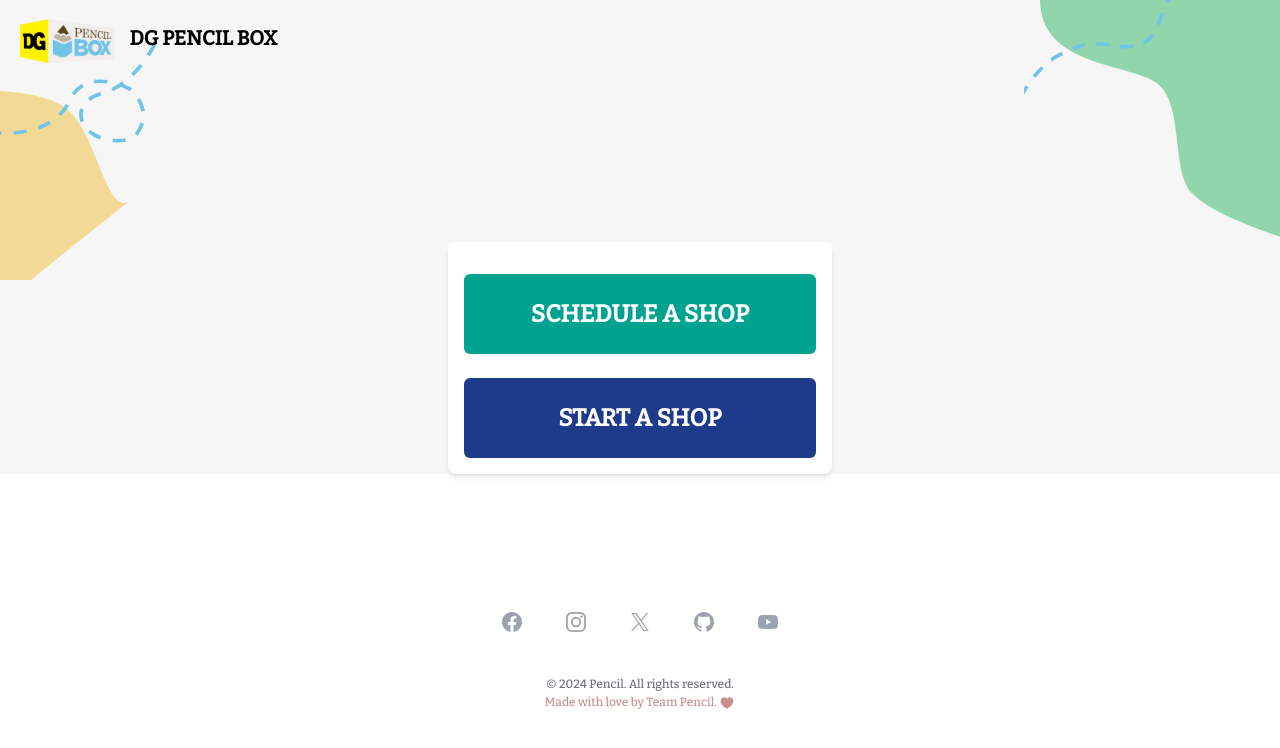
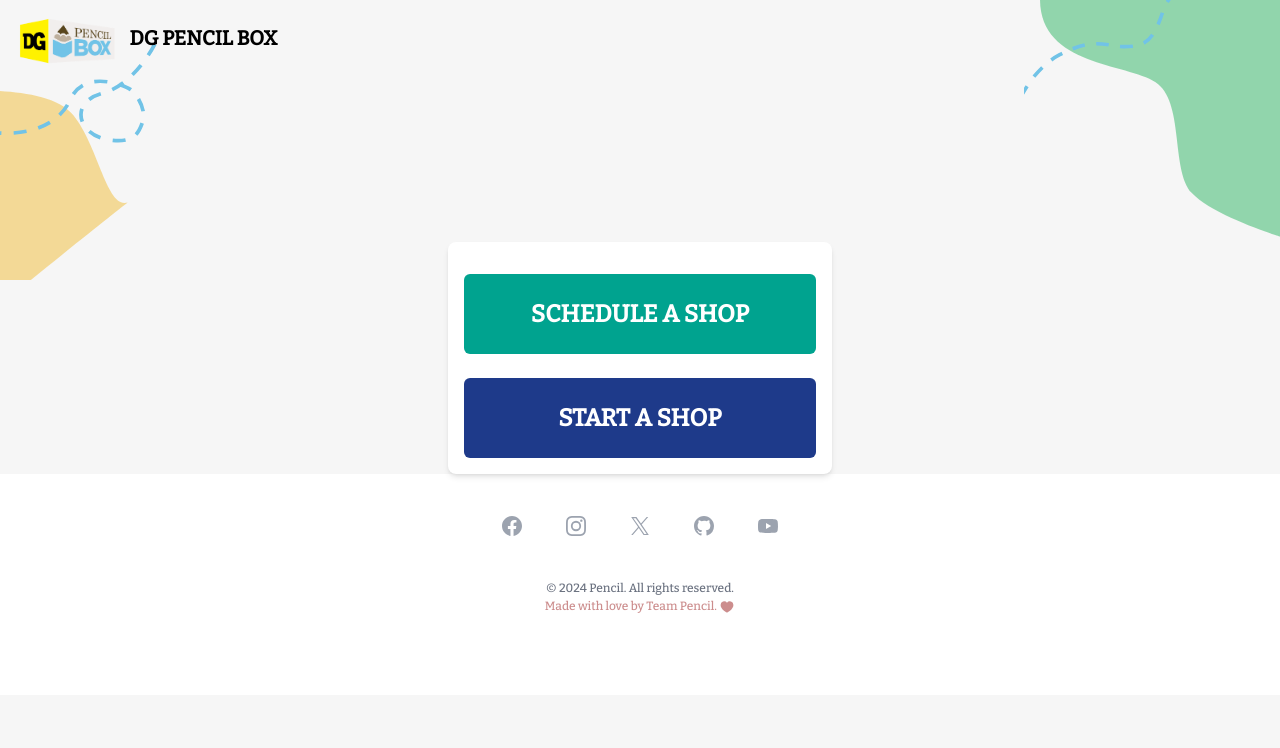
Before and after one commit to Pencil-For-Schools/pencil-tech-ui, a Next.js app: page / in a window 1280 px wide. Shown: the top 748 px of the page. Built offline with nearby package versions, Linux system fonts and the light colour scheme.

Commit message:
footer updates

```diff
--- a/src/components/Footer/index.js
+++ b/src/components/Footer/index.js
@@ -74,7 +74,7 @@ const year = d.getFullYear();
 export default function Footer() {
   return (
     <footer className="bg-white">
-      <div className="mx-auto max-w-7xl overflow-hidden px-6 py-20 sm:py-24 lg:px-8">
+      <div className="mx-auto max-w-7xl overflow-hidden px-6 pb-20 lg:px-8">
         <div className="mt-10 flex justify-center space-x-10">
           {navigation.social.map((item) => (
             <a
```
